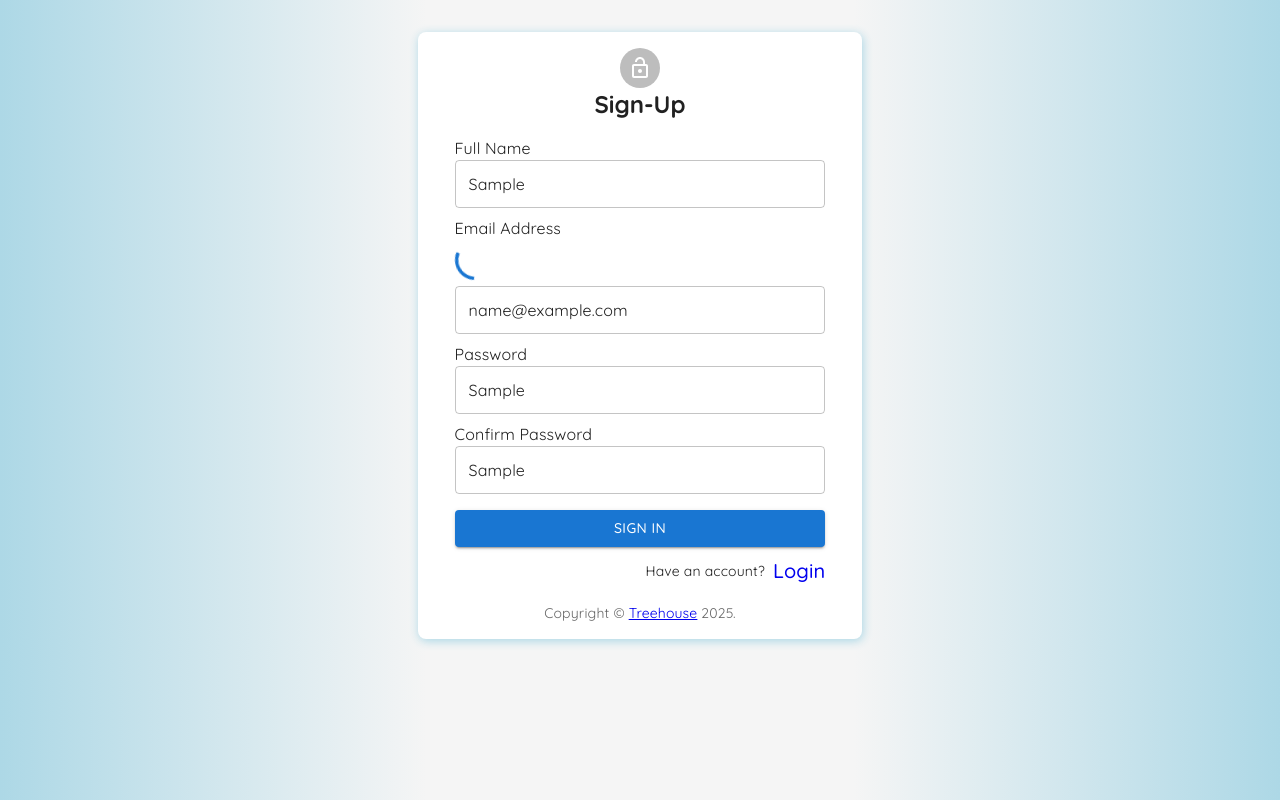
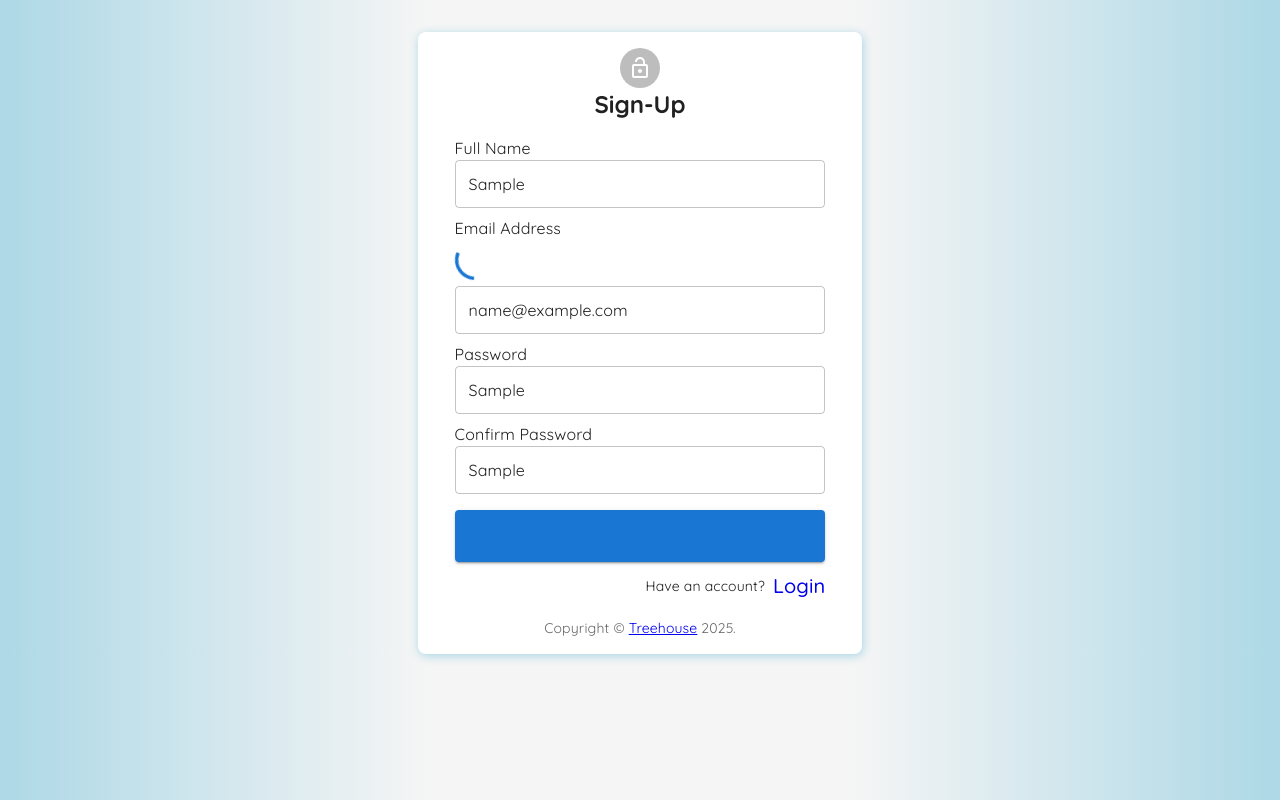
Before and after one commit to treehouseapps/PRODIGY_FS_01, a React (Vite) app: page /signup in a window 1280 px wide. Both pictures are taken after typing "Sample", "name@example.com", "Sample", "Sample" into the empty fields and a click on the button "SIGN IN". Built offline with nearby package versions, Linux system fonts and the light colour scheme; no server answers.

Commit message:
Update signup.jsx

```diff
--- a/src/pages/signup.jsx
+++ b/src/pages/signup.jsx
@@ -60,7 +60,7 @@ export default function SignUp() {
     const [cPassword, SetCpassword] = useState()
     const [message, setMessage] = useState('Default')
     const [alertVisibility, setAlertVisibility] = useState(false);
-
+    const [text, setText] = useState("Sign in")
     const emailRegex = /^[a-zA-Z0-9._%+-]+@[a-zA-Z0-9.-]+\.[a-zA-Z]{2,4}$/;
 
     const navigate = useNavigate();
@@ -78,6 +78,7 @@ export default function SignUp() {
     }
     const onSubmit = async (e) => {
         e.preventDefault()
+        setText(<CircularProgress />)
         let validate = true
 
         if (!name) {
@@ -241,7 +242,7 @@ export default function SignUp() {
                             className={classes.submit}
                             sx={{ margin: '.5rem 0rem' }}
                         >
-                            Sign In
+                            {text}
                         </Button>
                         <Grid container>
                             <Grid item xs>
```
